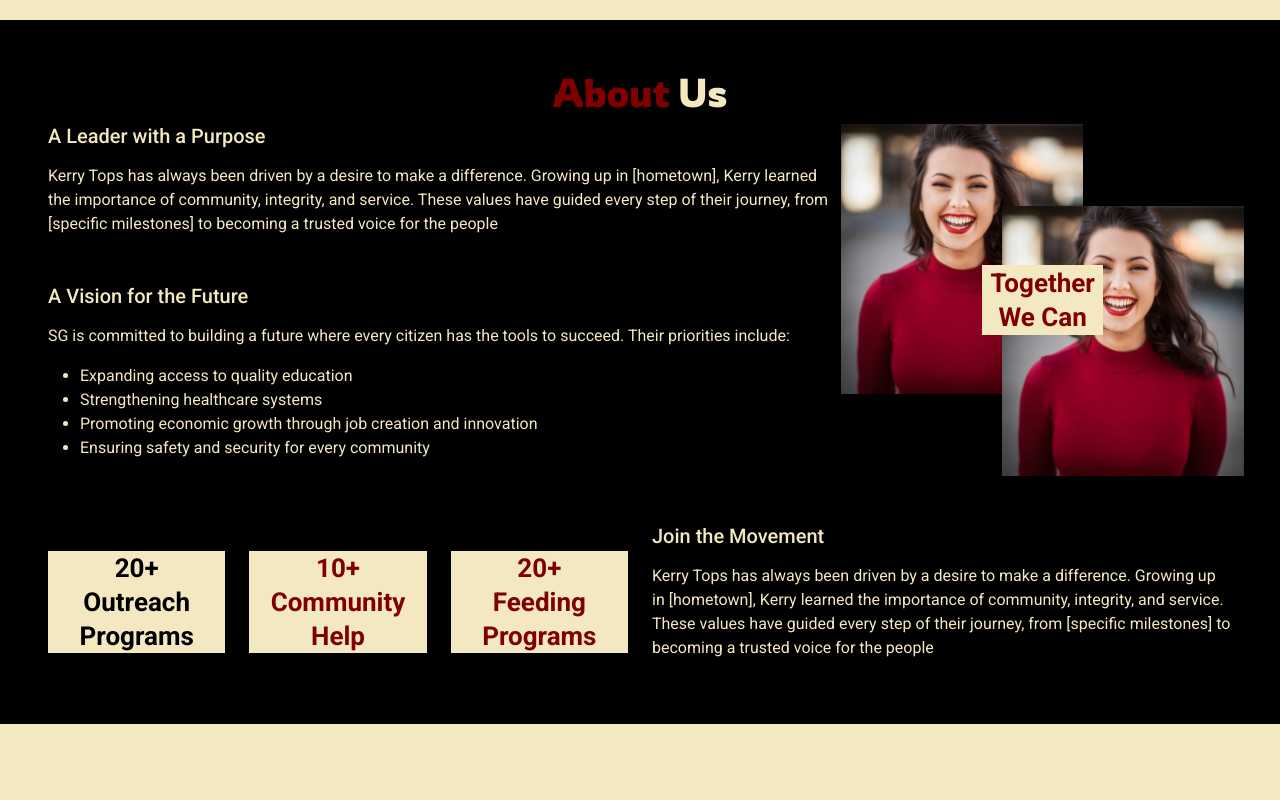
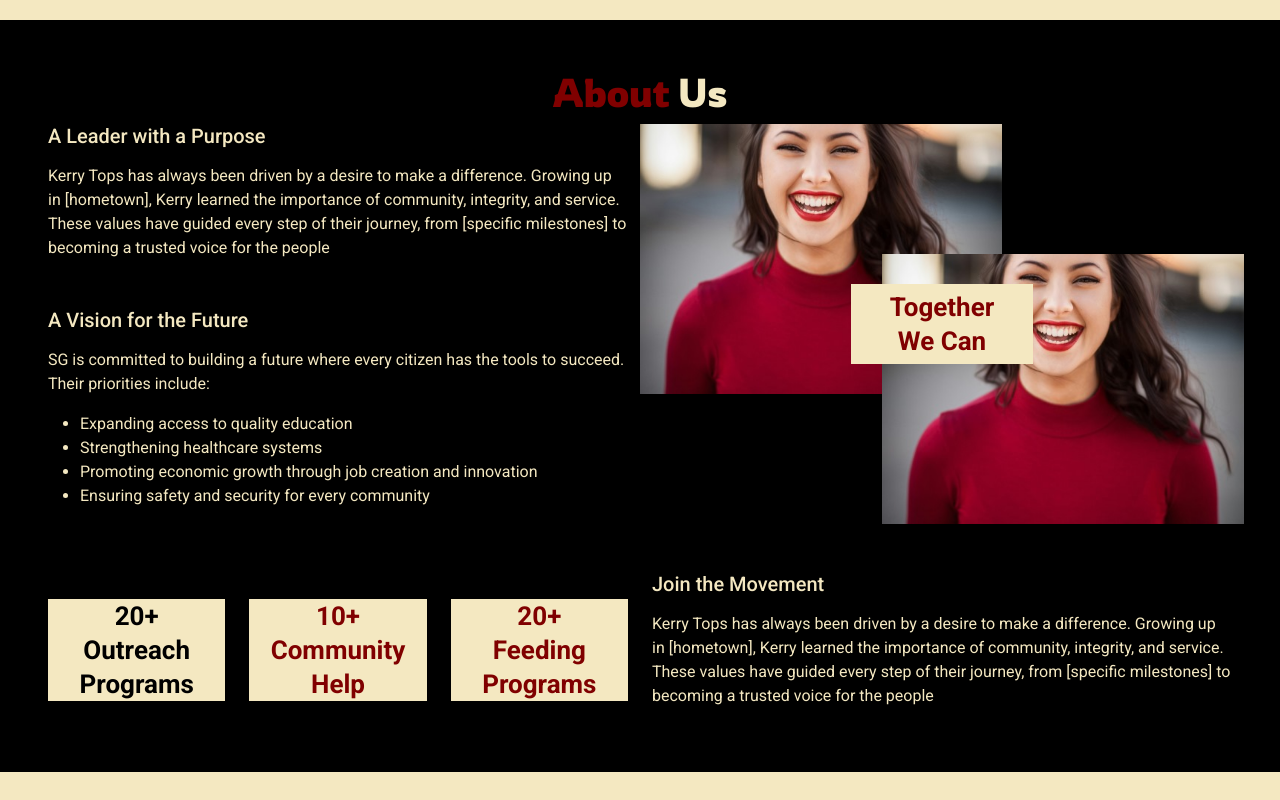
Before and after one commit to TheChitoMahn/mwanzo-mpya, a plain HTML site: page index.html in a window 1280 px wide. Shown: the part 780-1580 px from the top of the page. Drawn offline with nearby package versions, Linux system fonts and the light colour scheme; a web font is replaced by a local one.

Commit message:
`Refactor layout of About section in index.html`

```diff
--- a/index.html
+++ b/index.html
@@ -161,7 +161,7 @@
                 <h1 class="text-maroon hero">About</h1>
                 <h1 class="text-custom hero ms-2">Us</h1>
             </div>
-            <div class="col-md-8 col-sm-12">
+            <div class="col-md-6 col-sm-12">
                 <h5 class="fw-700 text-custom">A Leader with a Purpose</h5>
                 <p class="text-custom mt-3"> Kerry Tops has always been driven by a desire to make a difference. Growing up in [hometown], Kerry learned the
                     importance of community, integrity, and service. These values have guided every step of their journey, from
@@ -177,7 +177,7 @@
                     <li>Ensuring safety and security for every community</li>
                 </ul>
             </div>
-            <div class="col-md-4 col-sm-12 d-flex align-items-center justify-content-center mobile-view" style="position: relative;">
+            <div class="col-md-6 col-sm-12 d-flex align-items-center justify-content-center mobile-view" style="position: relative;">
                 <div class="image-holders " style="width: 60%; height: 270px;position: absolute;top: 0;left: 0;">
                     <img src="./img/TESTPIC.jpg" alt="pic" width="100%" height="100%" style="object-fit: cover;">
                 </div>
```
